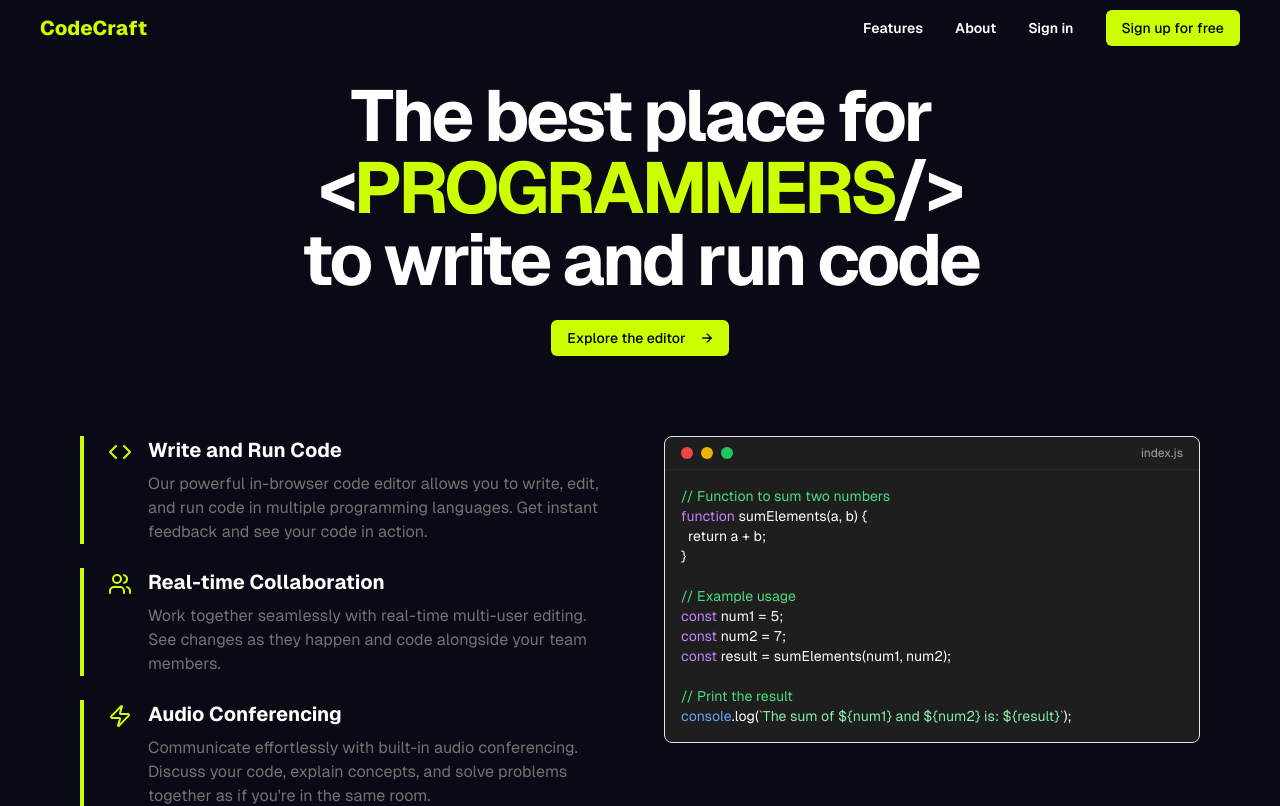
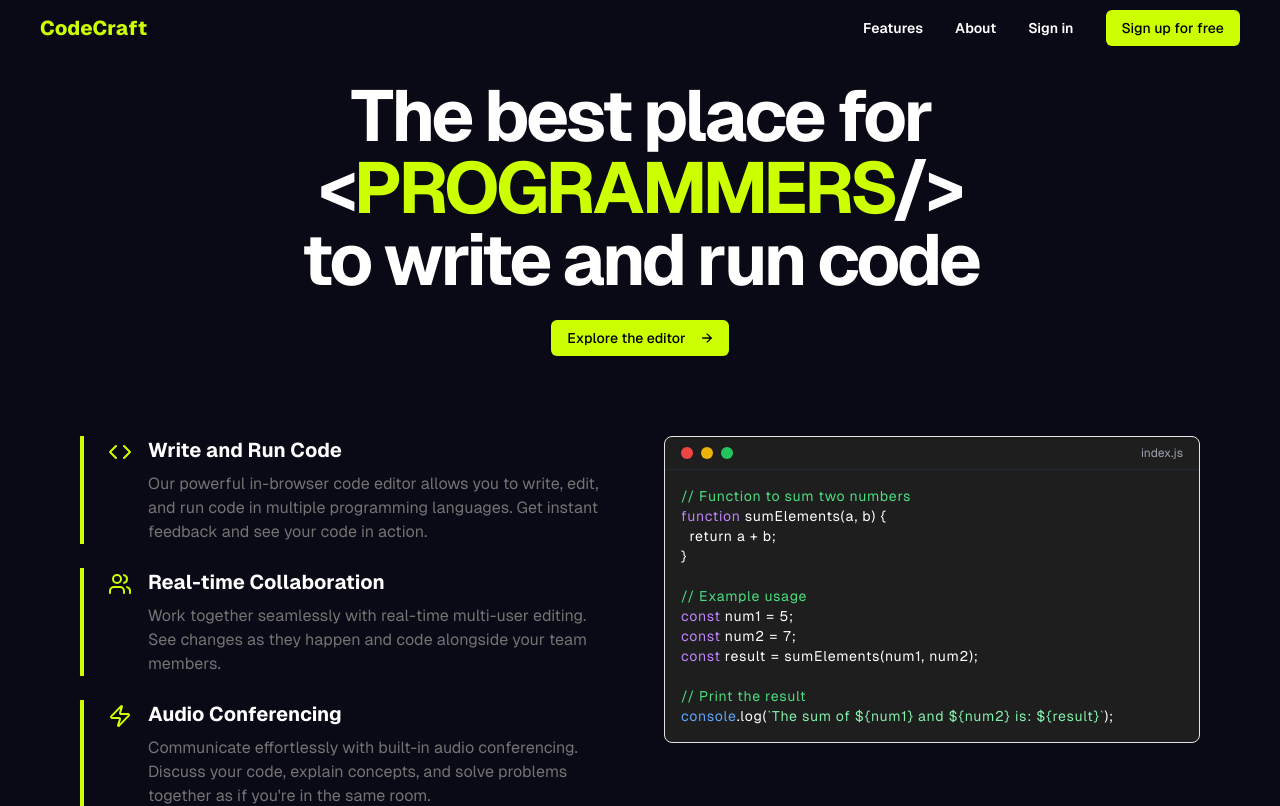
Before and after one commit to SouvikH2002/CodeCraft-frontend, a Next.js app: page / in a window 1280 px wide. Shown: the top 806 px of the page. Built offline with nearby package versions, Linux system fonts and the light colour scheme.

Commit message:
done with the font - souvik

```diff
--- a/src/app/css/home.css
+++ b/src/app/css/home.css
@@ -10,6 +10,7 @@ body {
 
 .code-editor {
   font-family: var(--font-geist-mono), monospace;
+  letter-spacing: 0.05em;
 }
 
 @layer base {
--- a/src/components/code-editor.jsx
+++ b/src/components/code-editor.jsx
@@ -13,14 +13,14 @@ export function CodeEditor() {
           <div className="h-3 w-3 rounded-full bg-yellow-500" />
           <div className="h-3 w-3 rounded-full bg-green-500" />
         </div>
-        <div className="flex items-center space-x-2">
+        <div className="flex items-center space-x-4">
           <span className="text-xs text-gray-400 font-GeistSans">index.js</span>
         </div>
       </div>
       <div className="flex">
         <div className="flex-1 p-4">
           <pre className="text-sm">
-            <code className="font-mono">
+            <code className="code-editor">
               <span className="text-green-400">
                 // Function to sum two numbers
               </span>
```
